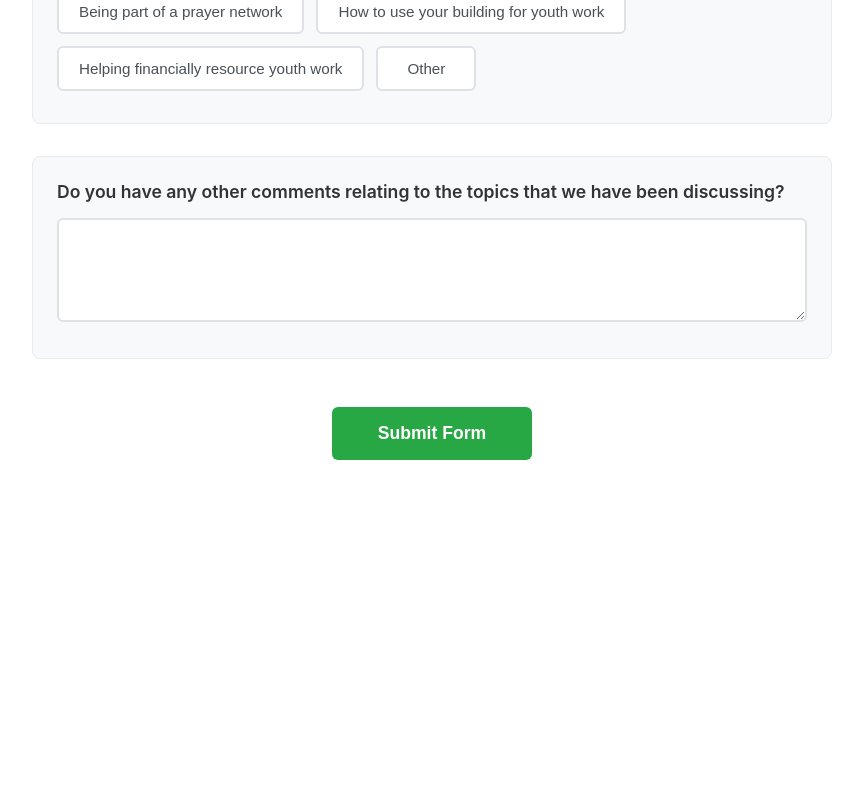
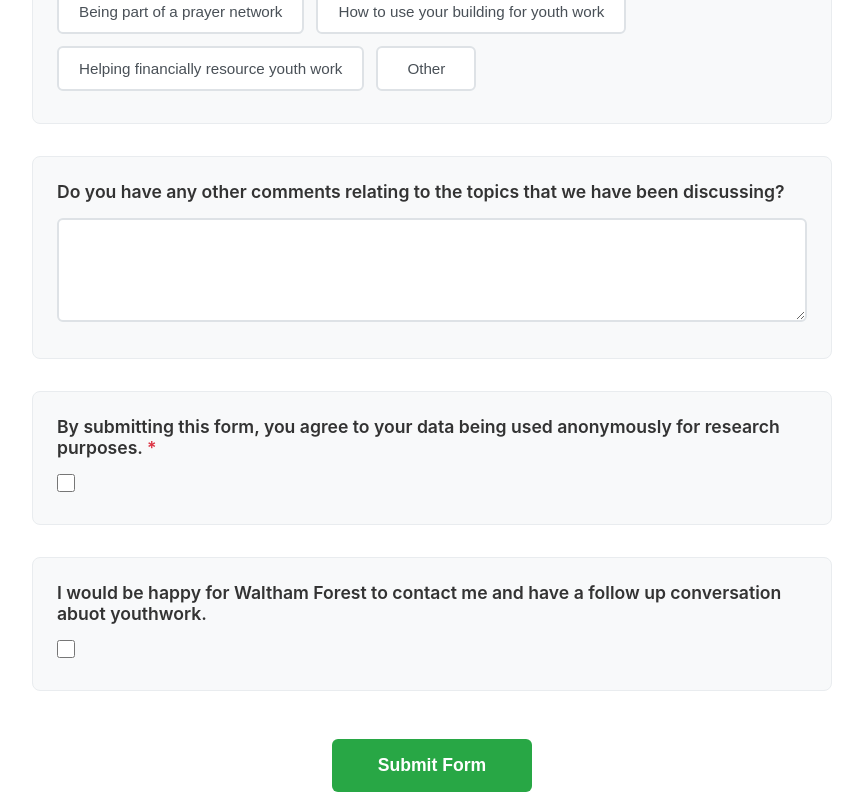
Before and after one commit to nldblanch/form-poc, a React (Vite) app: page / in a window 1280 px wide. Shown: the part 3140-3940 px from the top of the page, without its empty margins (208-1071 px from the left). Before the commit the page ends 3608 px from the top, so only its background shows below. Built offline with nearby package versions, Linux system fonts and the light colour scheme; no server answers.

Commit message:
add consent checkboxes

```diff
--- /dev/null
+++ b/src/components/Checkbox.tsx
@@ -0,0 +1,99 @@
+import React from 'react';
+import { Controller } from 'react-hook-form';
+import type { Control } from 'react-hook-form';
+import styled from 'styled-components';
+import type { FormData } from '../types';
+
+interface CheckboxProps {
+    name: string;
+    control: Control<FormData>;
+    disabled?: boolean;
+    required?: boolean;
+    label?: string;
+}
+
+const Container = styled.div`
+  margin-bottom: 0.5rem;
+  display: flex;
+  align-items: flex-start;
+  gap: 0.75rem;
+`;
+
+const CheckboxInput = styled.input<{ $disabled: boolean }>`
+  width: 18px;
+  height: 18px;
+  margin: 0;
+  cursor: ${props => props.$disabled ? 'not-allowed' : 'pointer'};
+  opacity: ${props => props.$disabled ? 0.6 : 1};
+  accent-color: #007bff;
+  transition: all 0.2s ease;
+
+  &:focus {
+    outline: 2px solid #007bff;
+    outline-offset: 2px;
+  }
+
+  &:hover:not(:disabled) {
+    transform: scale(1.05);
+  }
+`;
+
+const Label = styled.label<{ $disabled: boolean }>`
+  font-size: 0.95rem;
+  font-weight: 500;
+  color: #495057;
+  cursor: ${props => props.$disabled ? 'not-allowed' : 'pointer'};
+  opacity: ${props => props.$disabled ? 0.6 : 1};
+  line-height: 1.4;
+  flex: 1;
+  user-select: none;
+`;
+
+const ErrorMessage = styled.span`
+  color: #dc3545;
+  font-size: 0.875rem;
+  margin-top: 0.5rem;
+  display: block;
+`;
+
+const Checkbox: React.FC<CheckboxProps> = ({
+    name,
+    control,
+    disabled = false,
+    required = false,
+    label
+}) => {
+    return (
+        <Controller
+            name={name}
+            control={control}
+            rules={{ required: required && !disabled ? 'This field is required' : false }}
+            render={({ field, fieldState }) => (
+                <Container>
+                    <CheckboxInput
+                        {...field}
+                        type="checkbox"
+                        checked={Boolean(field.value)}
+                        onChange={(e) => field.onChange(e.target.checked)}
+                        disabled={disabled}
+                        $disabled={disabled}
+                        id={name}
+                    />
+                    {label && (
+                        <Label
+                            htmlFor={name}
+                            $disabled={disabled}
+                        >
+                            {label}
+                        </Label>
+                    )}
+                    {fieldState.error && (
+                        <ErrorMessage>{fieldState.error.message}</ErrorMessage>
+                    )}
+                </Container>
+            )}
+        />
+    );
+};
+
+export default Checkbox;
--- a/src/components/Form.tsx
+++ b/src/components/Form.tsx
@@ -7,6 +7,7 @@ import MultiSelect from './MultiSelect';
 import TextInput from './TextInput';
 import TextArea from './TextArea';
 import { DatabaseService } from '../services/database';
+import Checkbox from './Checkbox';
 
 interface FormProps {
   questions: FormQuestion[];
@@ -263,6 +264,13 @@ const QuestionWrapper = memo<{
           disabled={false} // Never disable - just hide
           required={question.required && isVisible}
         />
+      ) : question.type === 'checkbox' ? (
+        <Checkbox
+          name={question.id}
+          control={control}
+          disabled={false} // Never disable - just hide
+          required={question.required && isVisible}
+        />
       ) : (
         <TextArea
           name={question.id}
--- a/src/questions.ts
+++ b/src/questions.ts
@@ -977,4 +977,18 @@ export const formQuestions: FormQuestion[] = [
         options: [],
         required: false,
     },
+    {
+        id: 'consent',
+        question: 'By submitting this form, you agree to your data being used anonymously for research purposes.',
+        type: 'checkbox',
+        options: [],
+        required: true,
+    },
+    {
+        id: 'follow_up_conversation',
+        question: 'I would be happy for Waltham Forest to contact me and have a follow up conversation abuot youthwork.',
+        type: 'checkbox',
+        options: [],
+        required: false,
+    }
 ];
--- a/src/types.ts
+++ b/src/types.ts
@@ -11,7 +11,7 @@ export interface Dependency {
 export interface FormQuestion {
     id: string;
     question: string;
-    type: 'single' | 'multiselect' | 'text' | 'textarea';
+    type: 'single' | 'multiselect' | 'text' | 'textarea' | 'checkbox';
     options: Option[];
     required: boolean;
     dependsOn?: Dependency | Dependency[];
```
